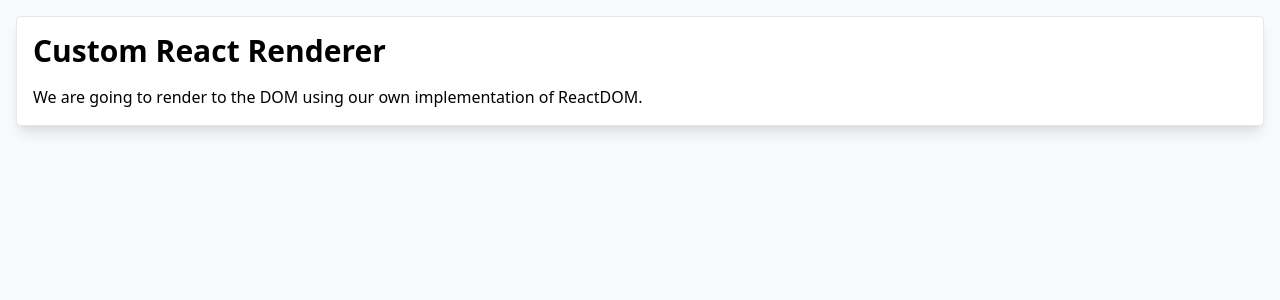
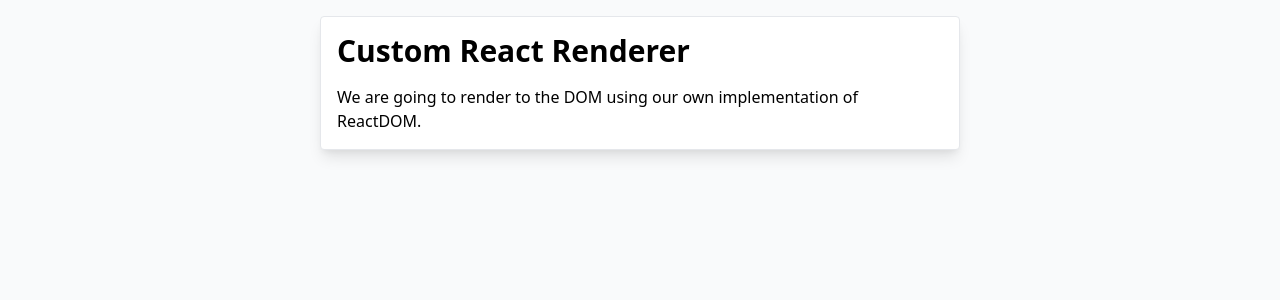
Before and after one commit to mastapegs/custom-react-renderer, a React (Create React App) app: page / in a window 1280 px wide. Shown: the top 300 px of the page. Built offline with nearby package versions, Linux system fonts and the light colour scheme.

Commit message:
fix: apply better default width for paper (#2)

```diff
--- a/src/components/Paper/Paper.tsx
+++ b/src/components/Paper/Paper.tsx
@@ -1,7 +1,10 @@
 import { FC } from "react";
 
 const Paper: FC = ({ children }) => (
-  <div id="paper" className="bg-white p-4 border rounded shadow-lg">
+  <div
+    id="paper"
+    className="bg-white p-4 border rounded shadow-lg max-w-screen-sm mx-auto"
+  >
     {children}
   </div>
 );
```
